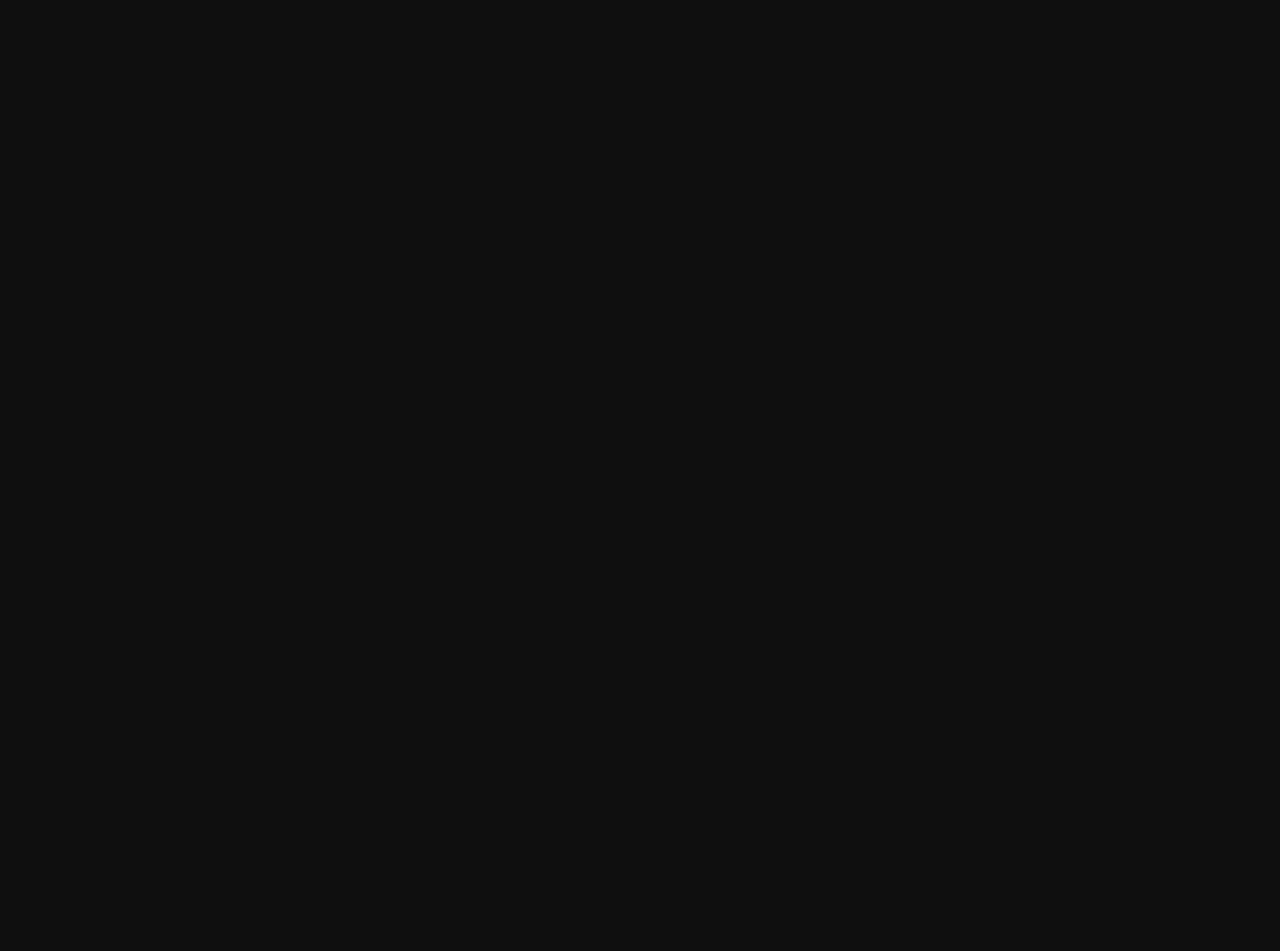
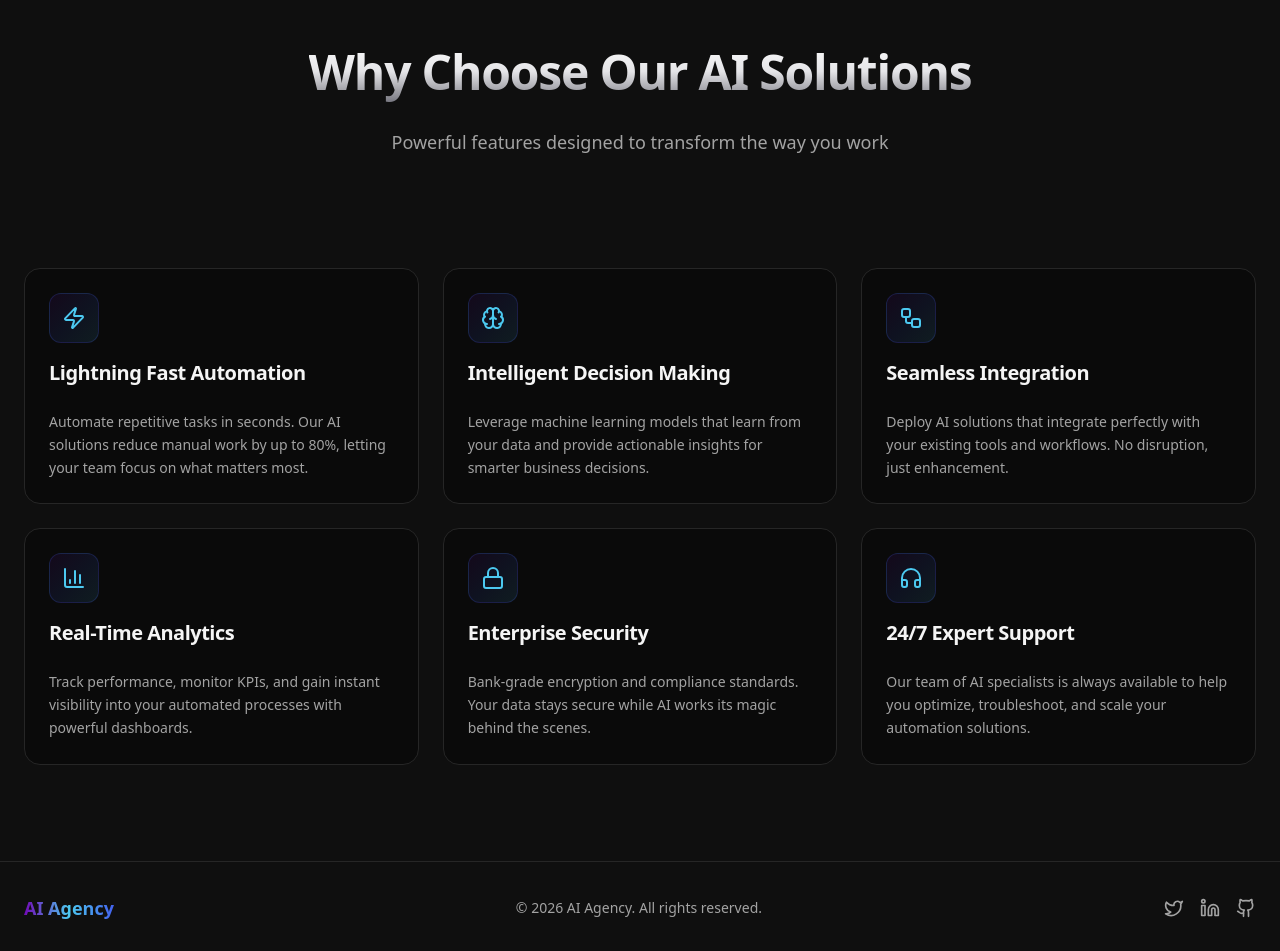
Before and after one commit to AGT-78/coreflowsolutions, a React (Vite) app: page / in a window 1280 px wide. Shown: the part 800-1751 px from the top of the page. Before the commit the page ends 800 px from the top, so only its background shows below. Built offline with nearby package versions, Linux system fonts and the light colour scheme.

Commit message:
Commit V4.0-STABLE

```diff
--- /dev/null
+++ b/src/components/layout/Footer.jsx
@@ -0,0 +1,51 @@
+import React from 'react';
+import { Github, Linkedin, Twitter } from 'lucide-react';
+
+const Footer = () => {
+  return (
+    <footer className="relative border-t border-border bg-background">
+      <div className="mx-auto max-w-7xl px-6 py-8">
+        <div className="flex flex-col md:flex-row items-center justify-between gap-4">
+          {/* Brand */}
+          <div className="flex items-center gap-2">
+            <span className="text-lg font-bold bg-gradient-to-r from-[#7209b7] via-[#4cc9f0] to-[#4361ee] bg-clip-text text-transparent">
+              AI Agency
+            </span>
+          </div>
+
+          {/* Copyright */}
+          <div className="text-sm text-muted-foreground">
+            © {new Date().getFullYear()} AI Agency. All rights reserved.
+          </div>
+
+          {/* Social Links */}
+          <div className="flex items-center gap-4">
+            <a
+              href="#"
+              className="text-muted-foreground hover:text-[#4cc9f0] transition-colors duration-200"
+              aria-label="Twitter"
+            >
+              <Twitter className="w-5 h-5" />
+            </a>
+            <a
+              href="#"
+              className="text-muted-foreground hover:text-[#4cc9f0] transition-colors duration-200"
+              aria-label="LinkedIn"
+            >
+              <Linkedin className="w-5 h-5" />
+            </a>
+            <a
+              href="#"
+              className="text-muted-foreground hover:text-[#4cc9f0] transition-colors duration-200"
+              aria-label="GitHub"
+            >
+              <Github className="w-5 h-5" />
+            </a>
+          </div>
+        </div>
+      </div>
+    </footer>
+  );
+};
+
+export default Footer;
--- /dev/null
+++ b/src/components/sections/Features.jsx
@@ -0,0 +1,123 @@
+import React, { useRef } from 'react';
+import { motion, useScroll, useTransform } from 'motion/react';
+import { GlowingEffect } from '@/components/ui/glowing-effect';
+import { TypographyH2, TypographyH3, TypographyP } from '@/components/typography';
+import { Zap, Brain, Workflow, BarChart3, Lock, Headphones } from 'lucide-react';
+
+const Features = () => {
+  const sectionRef = useRef(null);
+  const { scrollYProgress } = useScroll({
+    target: sectionRef,
+    offset: ["start end", "start center"]
+  });
+
+  // Entrance animation based on scroll
+  const opacity = useTransform(scrollYProgress, [0, 0.4, 0.8], [0, 0.6, 1]);
+  const scale = useTransform(scrollYProgress, [0, 0.4, 0.8], [0.92, 0.96, 1]);
+  const y = useTransform(scrollYProgress, [0, 0.4, 0.8], [80, 40, 0]);
+  const features = [
+    {
+      icon: Zap,
+      title: "Lightning Fast Automation",
+      description: "Automate repetitive tasks in seconds. Our AI solutions reduce manual work by up to 80%, letting your team focus on what matters most."
+    },
+    {
+      icon: Brain,
+      title: "Intelligent Decision Making",
+      description: "Leverage machine learning models that learn from your data and provide actionable insights for smarter business decisions."
+    },
+    {
+      icon: Workflow,
+      title: "Seamless Integration",
+      description: "Deploy AI solutions that integrate perfectly with your existing tools and workflows. No disruption, just enhancement."
+    },
+    {
+      icon: BarChart3,
+      title: "Real-Time Analytics",
+      description: "Track performance, monitor KPIs, and gain instant visibility into your automated processes with powerful dashboards."
+    },
+    {
+      icon: Lock,
+      title: "Enterprise Security",
+      description: "Bank-grade encryption and compliance standards. Your data stays secure while AI works its magic behind the scenes."
+    },
+    {
+      icon: Headphones,
+      title: "24/7 Expert Support",
+      description: "Our team of AI specialists is always available to help you optimize, troubleshoot, and scale your automation solutions."
+    }
+  ];
+
+  return (
+    <section ref={sectionRef} className="relative pt-12 pb-24 bg-background">
+      <motion.div
+        style={{ opacity, scale, y }}
+        className="relative z-10 mx-auto max-w-7xl px-6"
+      >
+        {/* Section Header */}
+        <motion.div
+          initial={{ opacity: 0, y: 20 }}
+          whileInView={{ opacity: 1, y: 0 }}
+          viewport={{ once: true }}
+          transition={{ duration: 0.6 }}
+          className="text-center mb-28"
+        >
+          <TypographyH2 className="text-4xl md:text-5xl font-bold mb-8 border-b-0 pb-0">
+            <span className="bg-gradient-to-b from-[#FFFFFF] via-[#E4E4E7] to-[#71717A] bg-clip-text text-transparent">
+              Why Choose Our AI Solutions
+            </span>
+          </TypographyH2>
+          <TypographyP className="text-lg text-muted-foreground max-w-2xl mx-auto">
+            Powerful features designed to transform the way you work
+          </TypographyP>
+        </motion.div>
+
+        {/* Features Grid */}
+        <div className="grid grid-cols-1 md:grid-cols-2 lg:grid-cols-3 gap-6">
+          {features.map((feature, index) => {
+            const Icon = feature.icon;
+            return (
+              <motion.div
+                key={index}
+                initial={{ opacity: 0, y: 20 }}
+                whileInView={{ opacity: 1, y: 0 }}
+                viewport={{ once: true }}
+                transition={{ duration: 0.6, delay: index * 0.1 }}
+                className="relative group"
+              >
+                {/* Feature Card */}
+                <div className="relative h-full p-6 rounded-2xl bg-card border border-border hover:border-transparent transition-all duration-300">
+                  {/* Glowing Effect */}
+                  <GlowingEffect
+                    disabled={false}
+                    proximity={200}
+                    spread={50}
+                    blur={8}
+                    movementDuration={1.2}
+                    borderWidth={3}
+                    className="opacity-0 group-hover:opacity-100 transition-opacity duration-300"
+                  />
+
+                  {/* Icon */}
+                  <div className="mb-4 inline-flex p-3 rounded-xl bg-gradient-to-br from-[#7209b7]/10 via-[#4361ee]/10 to-[#4cc9f0]/10 border border-[#4361ee]/20">
+                    <Icon className="w-6 h-6 text-[#4cc9f0]" />
+                  </div>
+
+                  {/* Content */}
+                  <TypographyH3 className="text-xl font-semibold mb-3 text-foreground">
+                    {feature.title}
+                  </TypographyH3>
+                  <TypographyP className="text-sm text-muted-foreground leading-relaxed">
+                    {feature.description}
+                  </TypographyP>
+                </div>
+              </motion.div>
+            );
+          })}
+        </div>
+      </motion.div>
+    </section>
+  );
+};
+
+export default Features;
--- a/src/components/sections/Hero.jsx
+++ b/src/components/sections/Hero.jsx
@@ -1,12 +1,23 @@
-import React from 'react';
-import { motion } from 'motion/react';
+import React, { useRef } from 'react';
+import { motion, useScroll, useTransform } from 'motion/react';
 import { Spotlight } from '@/components/ui/spotlight-new';
 import { Button } from '@/components/ui/button';
 import { TypographyH1, TypographyH3, TypographyP } from '@/components/typography';
 
 const Hero = () => {
+  const sectionRef = useRef(null);
+  const { scrollYProgress } = useScroll({
+    target: sectionRef,
+    offset: ["start start", "end start"]
+  });
+
+  // Parallax and fade effects
+  const opacity = useTransform(scrollYProgress, [0, 0.6, 1], [1, 0.85, 0.4]);
+  const scale = useTransform(scrollYProgress, [0, 0.6, 1], [1, 0.98, 0.96]);
+  const y = useTransform(scrollYProgress, [0, 1], [0, 80]);
+
   return (
-    <section className="relative min-h-screen w-full flex items-center justify-center overflow-hidden bg-background">
+    <section ref={sectionRef} className="relative min-h-screen w-full flex items-center justify-center overflow-hidden bg-background">
       {/* Spotlight Background */}
       <Spotlight
         gradientFirst="radial-gradient(68.54% 68.72% at 55.02% 31.46%, hsla(210, 100%, 85%, .12) 0, hsla(210, 100%, 55%, .04) 50%, hsla(210, 100%, 45%, 0) 80%)"
@@ -15,7 +26,10 @@ const Hero = () => {
       />
 
       {/* Hero Content */}
-      <div className="relative z-10 mx-auto max-w-7xl px-6 text-center">
+      <motion.div
+        style={{ opacity, scale, y }}
+        className="relative z-10 mx-auto max-w-7xl px-6 text-center"
+      >
         <div className="flex flex-col items-center">
           {/* Main Heading */}
           <motion.div
@@ -24,7 +38,7 @@ const Hero = () => {
             transition={{ duration: 0.8, ease: "easeOut" }}
           >
             <TypographyH1 className="text-6xl md:text-8xl text-center text-balance font-semibold leading-tight">
-              <span className="bg-gradient-to-r from-[#7209b7] via-[#4cc9f0] to-[#4361ee] bg-clip-text text-transparent">
+              <span className="bg-gradient-to-b from-[#FFFFFF] via-[#E4E4E7] to-[#71717A] bg-clip-text text-transparent">
                 Transform Your Business
                 <br />
                 <span className="inline-flex items-center gap-3">
@@ -42,8 +56,10 @@ const Hero = () => {
               animate={{ opacity: 1, y: 0 }}
               transition={{ duration: 0.8, delay: 0.2, ease: "easeOut" }}
             >
-              <TypographyH3 className="text-3xl md:text-4xl text-center text-foreground">
-                Automate the boring, Focus on the core
+              <TypographyH3 className="text-3xl md:text-4xl text-center">
+                <span className="bg-gradient-to-r from-[#7209b7] via-[#4cc9f0] to-[#4361ee] bg-clip-text text-transparent">
+                  Automate the boring, Focus on the core
+                </span>
               </TypographyH3>
             </motion.div>
 
@@ -80,7 +96,7 @@ const Hero = () => {
             </motion.div>
           </div>
         </div>
-      </div>
+      </motion.div>
     </section>
   );
 };
--- a/src/components/sections/HomePage.jsx
+++ b/src/components/sections/HomePage.jsx
@@ -1,12 +1,16 @@
 import React from 'react';
 import Navbar from '../layout/Navbar';
+import Footer from '../layout/Footer';
 import Hero from './Hero';
+import Features from './Features';
 
 const HomePage = () => {
     return (
       <div className="flex flex-col min-h-screen bg-background text-foreground">
         <Navbar />
         <Hero />
+        <Features />
+        <Footer />
       </div>
     )
   }
--- a/src/components/ui/glowing-effect.jsx
+++ b/src/components/ui/glowing-effect.jsx
@@ -124,17 +124,17 @@ const GlowingEffect = memo(({
                 var(--black),
                 var(--black) calc(25% / var(--repeating-conic-gradient-times))
               )`
-                : `radial-gradient(circle, #dd7bbb 10%, #dd7bbb00 20%),
-              radial-gradient(circle at 40% 40%, #d79f1e 5%, #d79f1e00 15%),
-              radial-gradient(circle at 60% 60%, #5a922c 10%, #5a922c00 20%),
-              radial-gradient(circle at 40% 60%, #4c7894 10%, #4c789400 20%),
+                : `radial-gradient(circle, #7209b7 15%, #7209b700 35%),
+              radial-gradient(circle at 40% 40%, #4361ee 10%, #4361ee00 25%),
+              radial-gradient(circle at 60% 60%, #4cc9f0 15%, #4cc9f000 35%),
+              radial-gradient(circle at 40% 60%, #4361ee 12%, #4361ee00 30%),
               repeating-conic-gradient(
                 from 236.84deg at 50% 50%,
-                #dd7bbb 0%,
-                #d79f1e calc(25% / var(--repeating-conic-gradient-times)),
-                #5a922c calc(50% / var(--repeating-conic-gradient-times)),
-                #4c7894 calc(75% / var(--repeating-conic-gradient-times)),
-                #dd7bbb calc(100% / var(--repeating-conic-gradient-times))
+                #7209b7 0%,
+                #4361ee calc(25% / var(--repeating-conic-gradient-times)),
+                #4cc9f0 calc(50% / var(--repeating-conic-gradient-times)),
+                #4361ee calc(75% / var(--repeating-conic-gradient-times)),
+                #7209b7 calc(100% / var(--repeating-conic-gradient-times))
               )`
           }
         }
--- a/src/index.css
+++ b/src/index.css
@@ -60,4 +60,7 @@
   body {
     @apply bg-background text-foreground;
   }
+  html {
+    scroll-behavior: smooth;
+  }
 }
```
